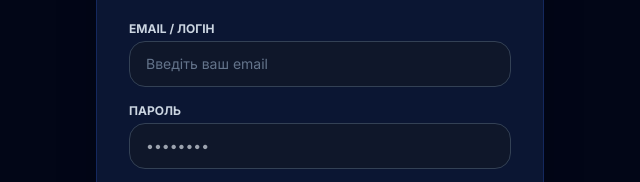
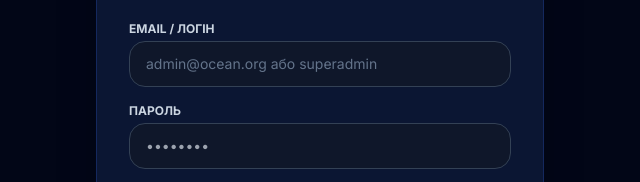
Before and after one commit to Site12321/Ocean-of-friendly, a plain HTML site: page index.html in a window 1280 px wide. Both pictures are taken after a click on the button "Вхід". Shown: the part 277-459 px from the top of the page, 320-960 px from the left. Drawn offline with nearby package versions, Linux system fonts and the light colour scheme.

Commit message:
Add files via upload

```diff
--- a/index.html
+++ b/index.html
@@ -3,7 +3,7 @@
 <head>
   <meta charset="UTF-8" />
   <meta name="viewport" content="width=device-width, initial-scale=1.0" />
-  <title>Океан Дружніх — Платформа взаємодопомоги</title>
+  <title>Океан Дружніх — Платформа взаємодопомоги та підтримки</title>
 
   <script src="https://cdn.tailwindcss.com"></script>
   <script src="https://unpkg.com/lucide@latest"></script>
@@ -63,13 +63,12 @@
           <i data-lucide="user-plus" class="w-3.5 h-3.5"></i> Реєстрація
         </button>
 
-        <!-- Кнопка админ-панели (скрыта для гостей, видна после авторизации) -->
+        <!-- Кнопка админ-панели (скрыта для гостей, видна только авторизованным админам) -->
         <button id="nav-admin-btn" onclick="showPage('admin')" class="hidden items-center gap-2 px-4 py-2 text-xs font-semibold text-white bg-slate-800 hover:bg-slate-700 border border-slate-700 rounded-2xl transition-all shadow-md">
           <i data-lucide="lock" class="w-3.5 h-3.5 text-sky-400"></i>
           <span>Адмін Панель</span>
         </button>
 
-        <!-- Кнопка входа -->
         <button id="nav-login-btn" onclick="showPage('admin')" class="flex items-center gap-2 px-4 py-2 text-xs font-semibold text-white bg-slate-800 hover:bg-slate-700 border border-slate-700 rounded-2xl transition-all shadow-md">
           <i data-lucide="user" class="w-3.5 h-3.5 text-sky-400"></i>
           <span>Вхід</span>
@@ -187,7 +186,7 @@
     <div id="page-admin" class="hidden min-h-[80vh] py-10 bg-slate-950">
       <div class="max-w-6xl mx-auto px-4">
 
-        <!-- ЧИСТОЕ ОКНО ВХОДА (БЕЗ УПОМИНАНИЯ ПОЧТЫ И СПЕЦ АДМИНА) -->
+        <!-- ЧИСТОЕ ОКНО ВХОДА КАК НА ФОТО (БЕЗ ПОДСКАЗОК ПОЧТ) -->
         <div id="admin-login-box" class="max-w-md mx-auto bg-[#0b1633] border border-blue-900/50 p-8 rounded-3xl shadow-2xl relative">
           <div class="text-center mb-6">
             <div class="w-14 h-14 bg-sky-500/10 border border-sky-500/30 text-sky-400 rounded-2xl flex items-center justify-center mx-auto mb-3 shadow-inner">
@@ -200,7 +199,7 @@
           <form onsubmit="handleAdminLogin(event)" class="space-y-4">
             <div>
               <label class="block text-xs font-bold text-slate-300 uppercase mb-1">Email / Логін</label>
-              <input type="text" id="admin-username" required placeholder="Введіть ваш email" class="w-full px-4 py-3 text-sm bg-slate-900 border border-slate-700 rounded-2xl text-white focus:ring-2 focus:ring-sky-500 focus:outline-none placeholder-slate-500">
+              <input type="text" id="admin-username" required placeholder="admin@ocean.org або superadmin" class="w-full px-4 py-3 text-sm bg-slate-900 border border-slate-700 rounded-2xl text-white focus:ring-2 focus:ring-sky-500 focus:outline-none placeholder-slate-500">
             </div>
             <div>
               <label class="block text-xs font-bold text-slate-300 uppercase mb-1">Пароль</label>
@@ -219,7 +218,7 @@
           </div>
         </div>
 
-        <!-- ДЭШБОРД С СИСТЕМОЙ ВЫДАЧИ ПРАВ -->
+        <!-- ДЭШБОРД С СИСТЕМОЙ ВЫДАЧИ ПРАВ АДМИНАМ -->
         <div id="admin-dashboard" class="hidden space-y-6">
           <div class="bg-slate-900 border border-slate-800 p-6 rounded-3xl flex flex-col sm:flex-row items-center justify-between gap-4 shadow-xl">
             <div class="flex items-center gap-3">
```
